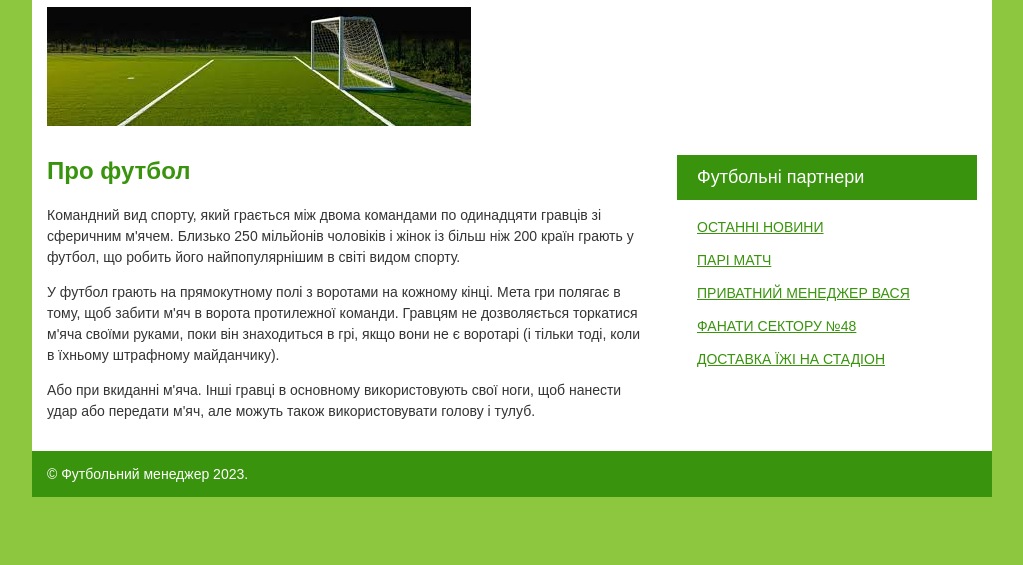
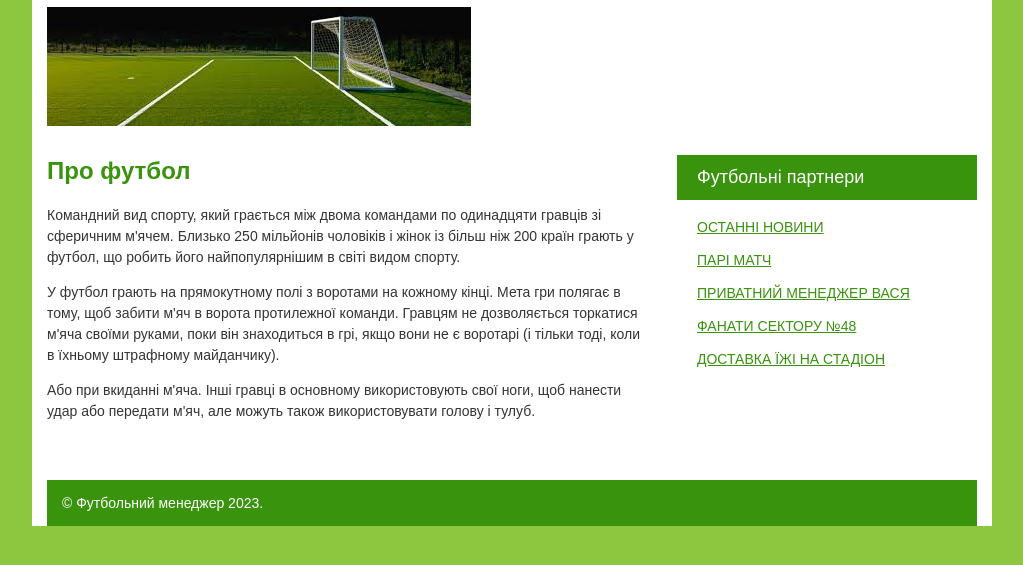
Before and after one commit to DSVadim/football2, a plain HTML site: page index.html in a window 1280 px wide. Shown: the part 147-712 px from the top of the page, without its empty margins (128-1151 px from the left). Drawn offline with Linux system fonts and the light colour scheme.

Commit message:
Update style.css

```diff
--- a/css/style.css
+++ b/css/style.css
@@ -104,7 +104,7 @@ contacts i {
     font-size: 14px;
     color: #fff;
     background-color: #39930d;
-    margin: -15px;
+    margin-top -15px;
 }
 .foto{
     height: 100px;
```
